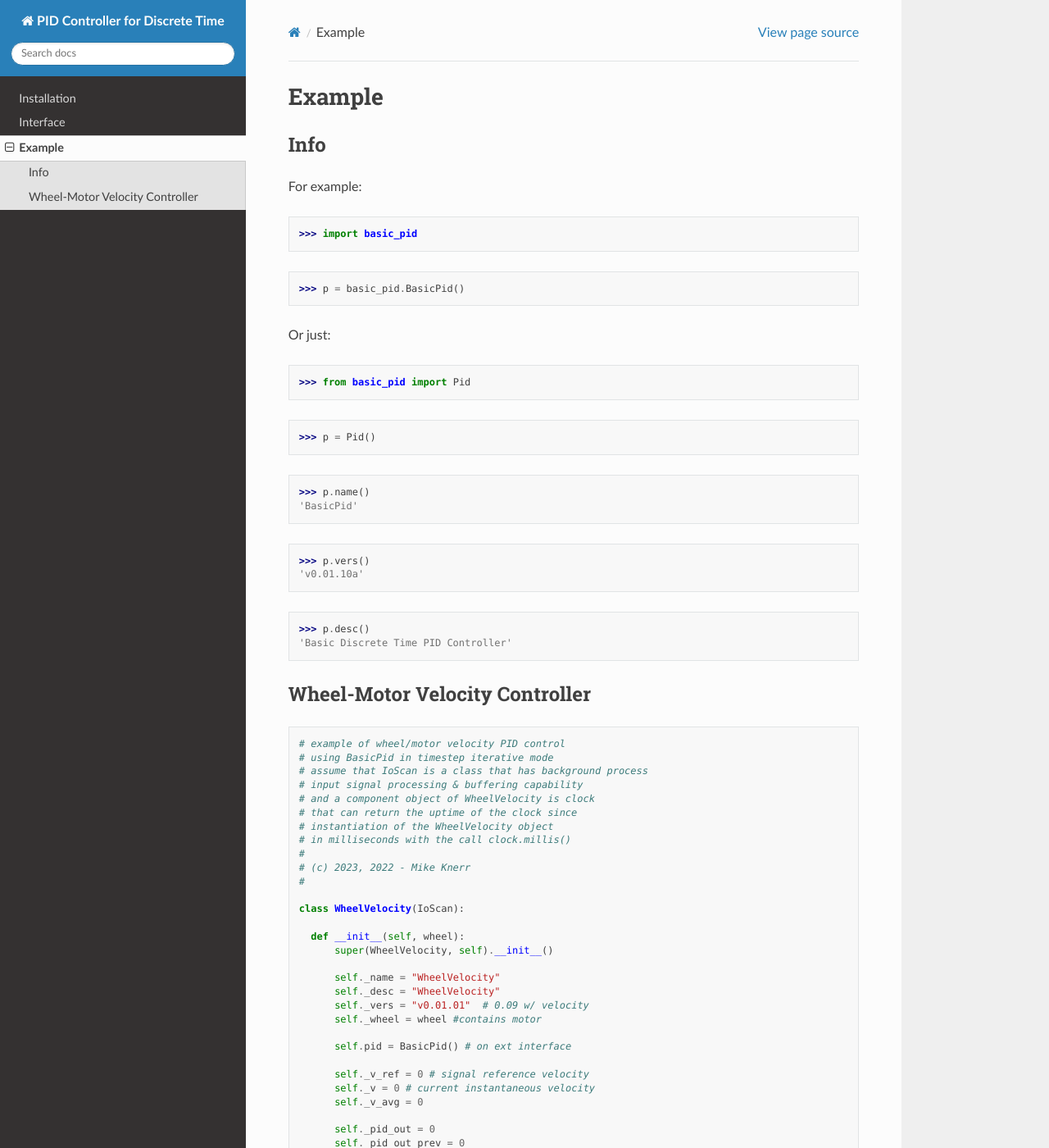
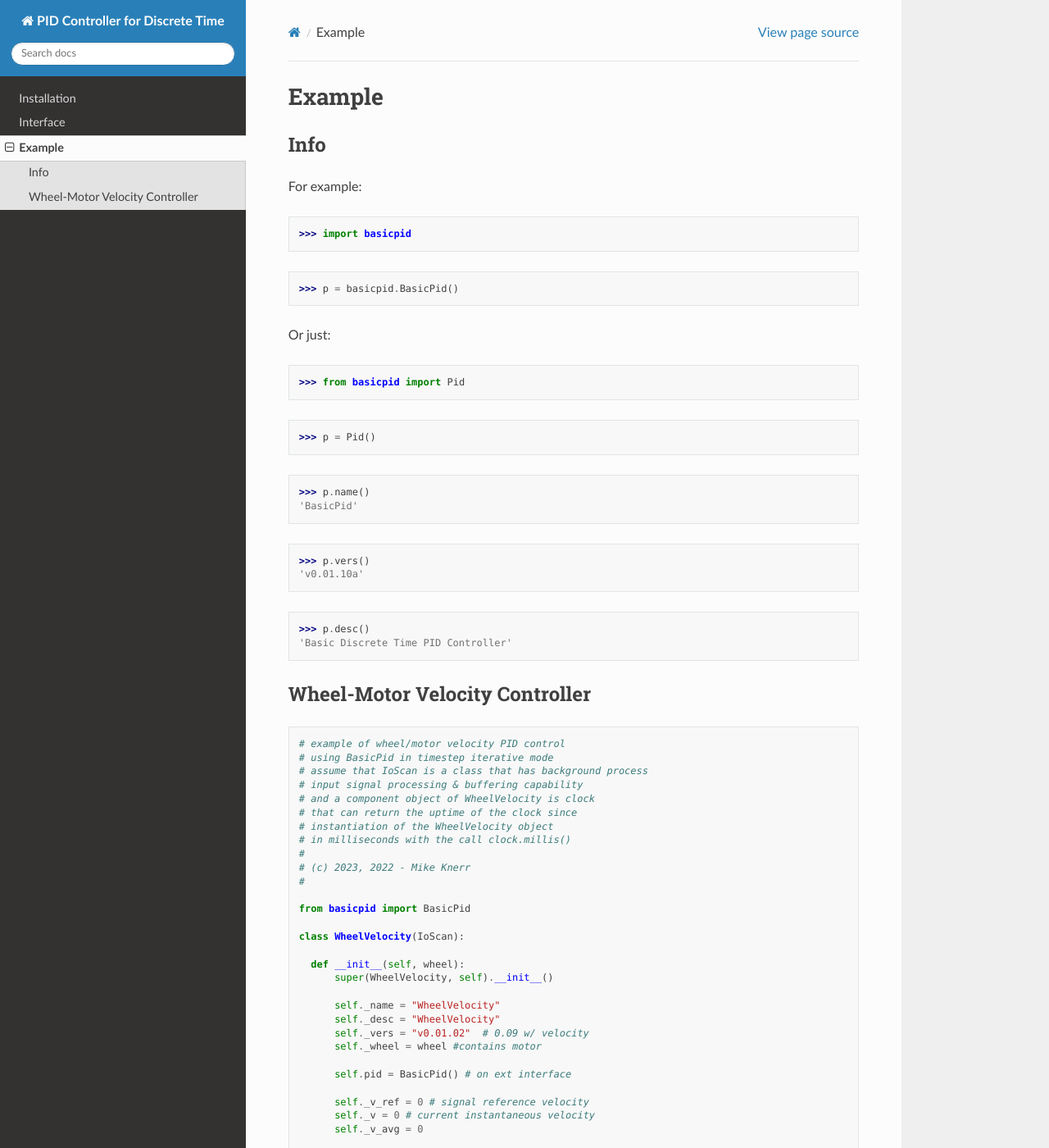
Before and after one commit to mkner/robo-pid, a Sphinx documentation site: the page built from docs/examples.rst, in a window 1280 px wide and 1400 px high. Shown: the whole window at 82% size. Built offline with Sphinx 7.4.7 and the Read the Docs theme 2.0.0, drawn with Linux system fonts in a browser that asks for light colours.

Commit message:
Update examples.rst

```diff
--- a/docs/examples.rst
+++ b/docs/examples.rst
@@ -8,13 +8,13 @@ Info
 
 For example:
 
->>> import basic_pid
+>>> import basicpid
 
->>> p = basic_pid.BasicPid()
+>>> p = basicpid.BasicPid()
 
 Or just:
 
->>> from basic_pid import Pid
+>>> from basicpid import Pid
 
 >>> p = Pid()
 
@@ -44,6 +44,8 @@ Wheel-Motor Velocity Controller
   # (c) 2023, 2022 - Mike Knerr
   #
 
+  from basicpid import BasicPid
+
   class WheelVelocity(IoScan):
 
     def __init__(self, wheel):
@@ -51,7 +53,7 @@ Wheel-Motor Velocity Controller
 
         self._name = "WheelVelocity"
         self._desc = "WheelVelocity"
-        self._vers = "v0.01.01"  # 0.09 w/ velocity
+        self._vers = "v0.01.02"  # 0.09 w/ velocity
         self._wheel = wheel #contains motor
 
         self.pid = BasicPid() # on ext interface
```
